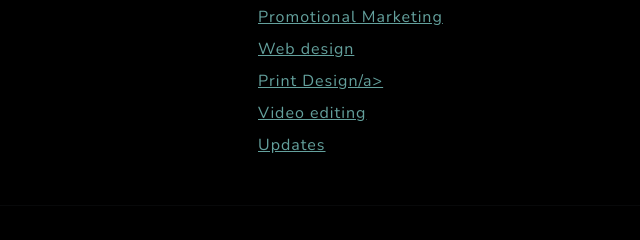
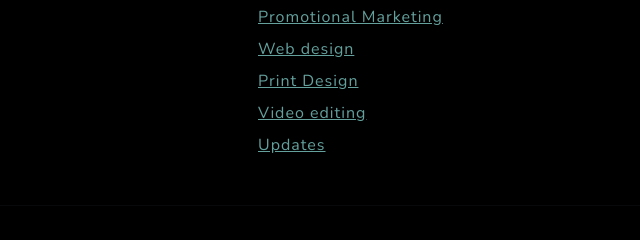
Before and after one commit to vchraaf/web, a plain HTML site: page index.html in a window 1280 px wide. Shown: the part 5087-5327 px from the top of the page, 133-773 px from the left. Drawn offline with nearby package versions, Linux system fonts and the light colour scheme.

Commit message:
modified issues

```diff
--- a/index.html
+++ b/index.html
@@ -210,7 +210,7 @@
                                     <li class="mb-2"><a href="#!">Social media content</a></li>
                                     <li class="mb-2"><a href="#!">Promotional Marketing</a></li>
                                     <li class="mb-2"><a href="#!">Web design</a></li>
-                                    <li class="mb-2"><a href="#!">Print Design/a></li>
+                                    <li class="mb-2"><a href="#!">Print Design</a></li>
                                     <li class="mb-2"><a href="#!">Video editing</a></li>
                                     <li><a href="#!">Updates</a></li>
                                 </ul>
```
Also changed, not shown: assets/img/fog.png (added), assets/img/hh.png (added).
